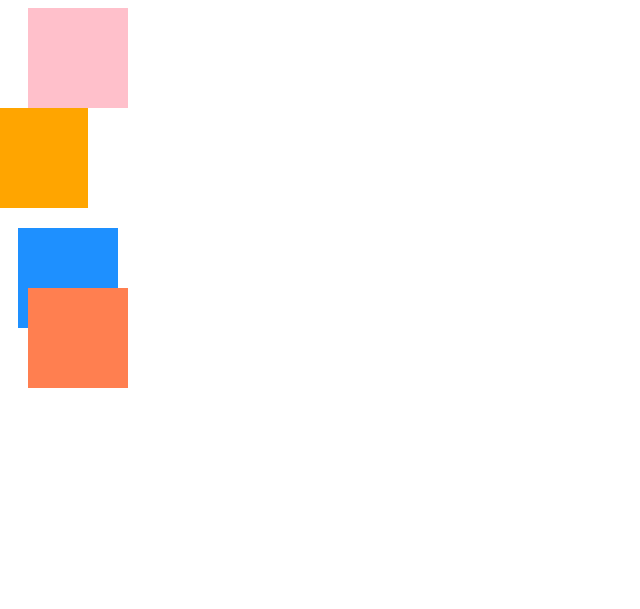
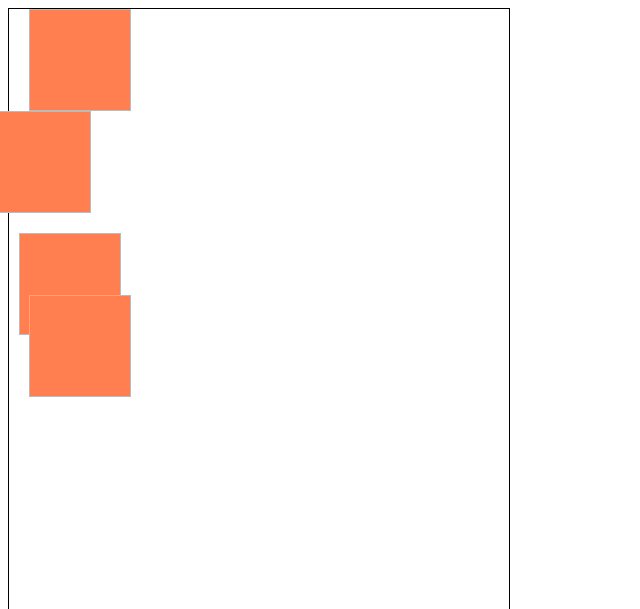
Before and after one commit to re8code/web103-10-Position, a plain HTML site: page index.html in a window 1280 px wide. Shown: the top 609 px of the page, without its empty margins (0-640 px from the left). Drawn offline with Linux system fonts and the light colour scheme.

Commit message:
codepen: init

```diff
--- a/index.html
+++ b/index.html
@@ -1,15 +1,22 @@
 <!DOCTYPE html>
 <html lang="ko">
+
 <head>
   <meta charset="UTF-8">
   <meta name="viewport" content="width=device-width, initial-scale=1.0">
   <title>10. Position</title>
   <link rel="stylesheet" href="./main.css">
 </head>
+
 <body>
-  <div class="a"></div>
-  <div class="b"></div>
-  <div class="c"></div>
-  <div class="d"></div>
+<div class="base">
+
+<div class="box a"></div>
+<div class="box b"></div>
+<div class="box c"></div>
+<div class="box d"></div>
+
+</div>
 </body>
+
 </html>
--- a/main.css
+++ b/main.css
@@ -1,17 +1,25 @@
-div {width: 100px; height: 100px;}
-.a {
-  background-color: pink;
-  position: relative; left: 20px;
+div.box {
+  width: 100px; height: 100px;
+  background-color: coral;
+  border: 1px solid #bbb;
 }
-.b {
-  background-color: orange;
-  position: relative; right: 20px;
+.a
+{position: relative; left:  20px;}
+.b
+{position: relative; right: 20px;}
+.c
+{position: relative; left: 10px; top: 20px;}
+.d
+{position: relative; left: 20px; bottom: 20px;}
+
+
+
+
+
+
+
+
+.base {
+  width: 500px; height: 600px;
+  border: 1px solid #000;
 }
-.c {
-  background-color: dodgerblue;
-  position: relative; left: 10px; top: 20px;
-}
-.d {
-  background-color: coral;
-  position: relative; left: 20px; bottom: 20px;
-}
```
